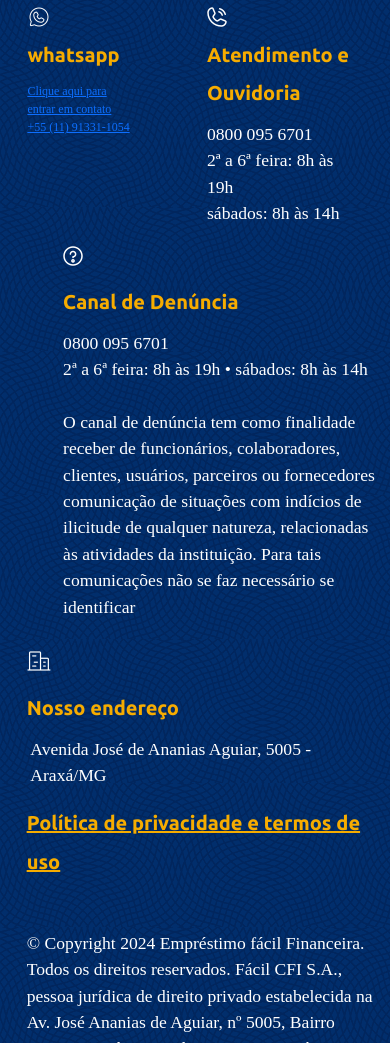
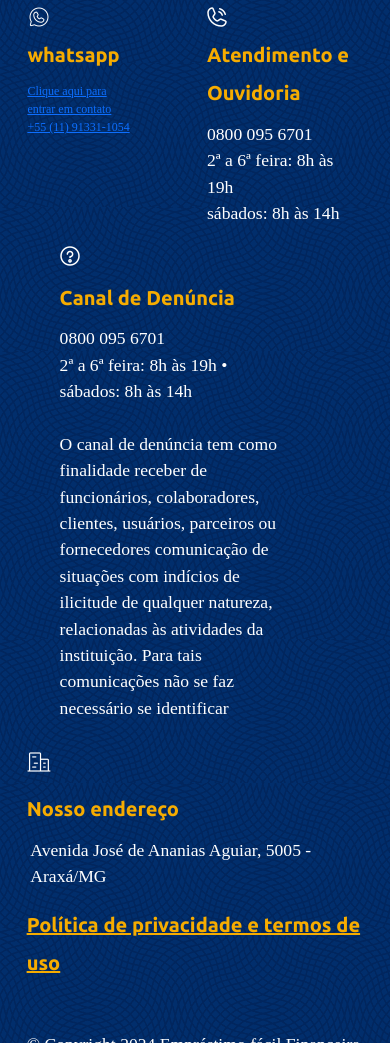
Before and after one commit to alfredo-allan/Emprestimo-facil, a plain HTML site: page index.html in a window 390 px wide. Shown: the part 5304-6347 px from the top of the page. Drawn offline with nearby package versions, Linux system fonts and the light colour scheme.

Commit message:
corrigindo-padding-canal-denuncia

```diff
--- a/style.css
+++ b/style.css
@@ -422,7 +422,7 @@ footer {
 }
 @media only screen and (min-width: 310px) and (max-width: 450px) {
   #canal-denuncia {
-    padding-left: 50px;
+    padding: 0px 100px 0px 50px;
   }
 }
 #endereco h2 {
```
